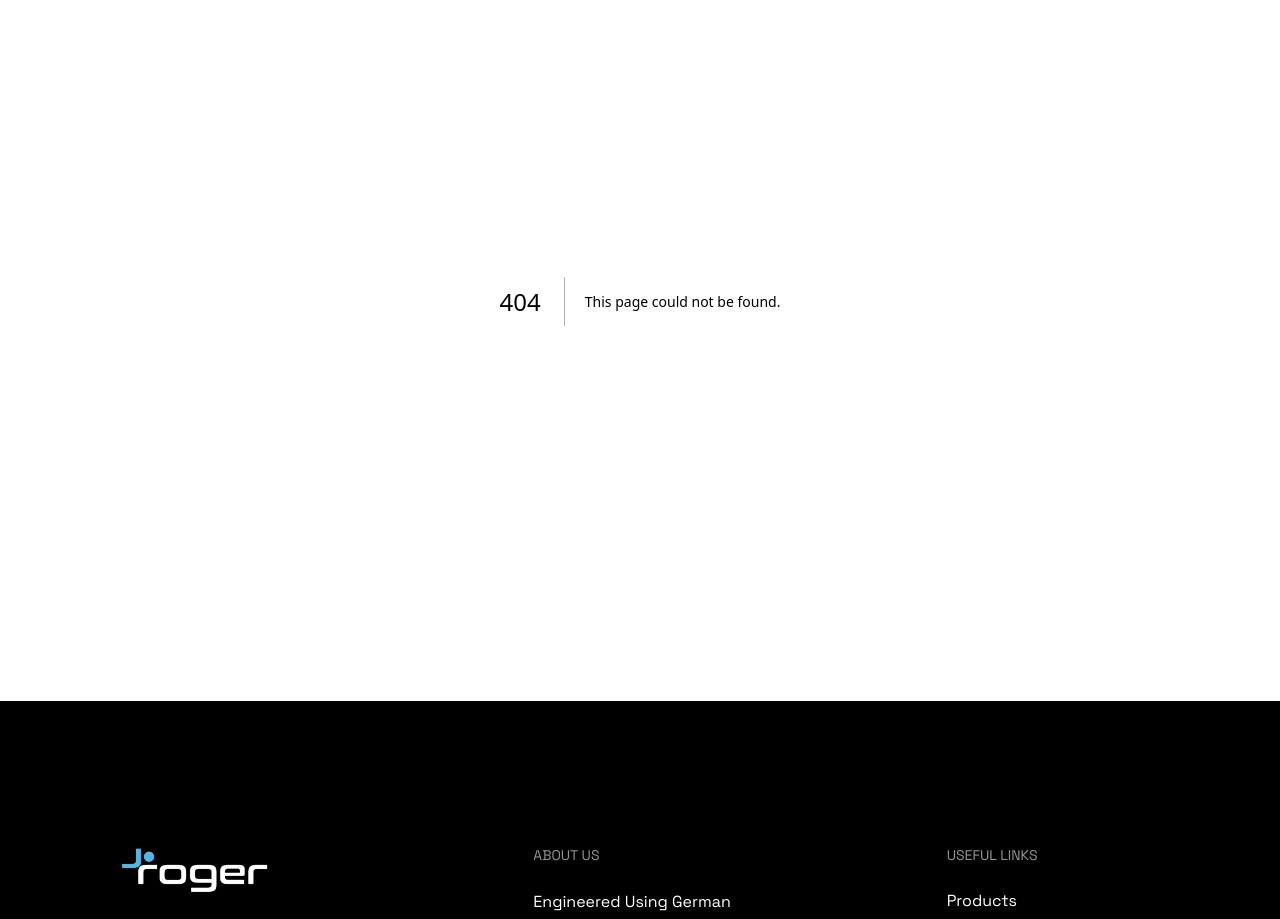
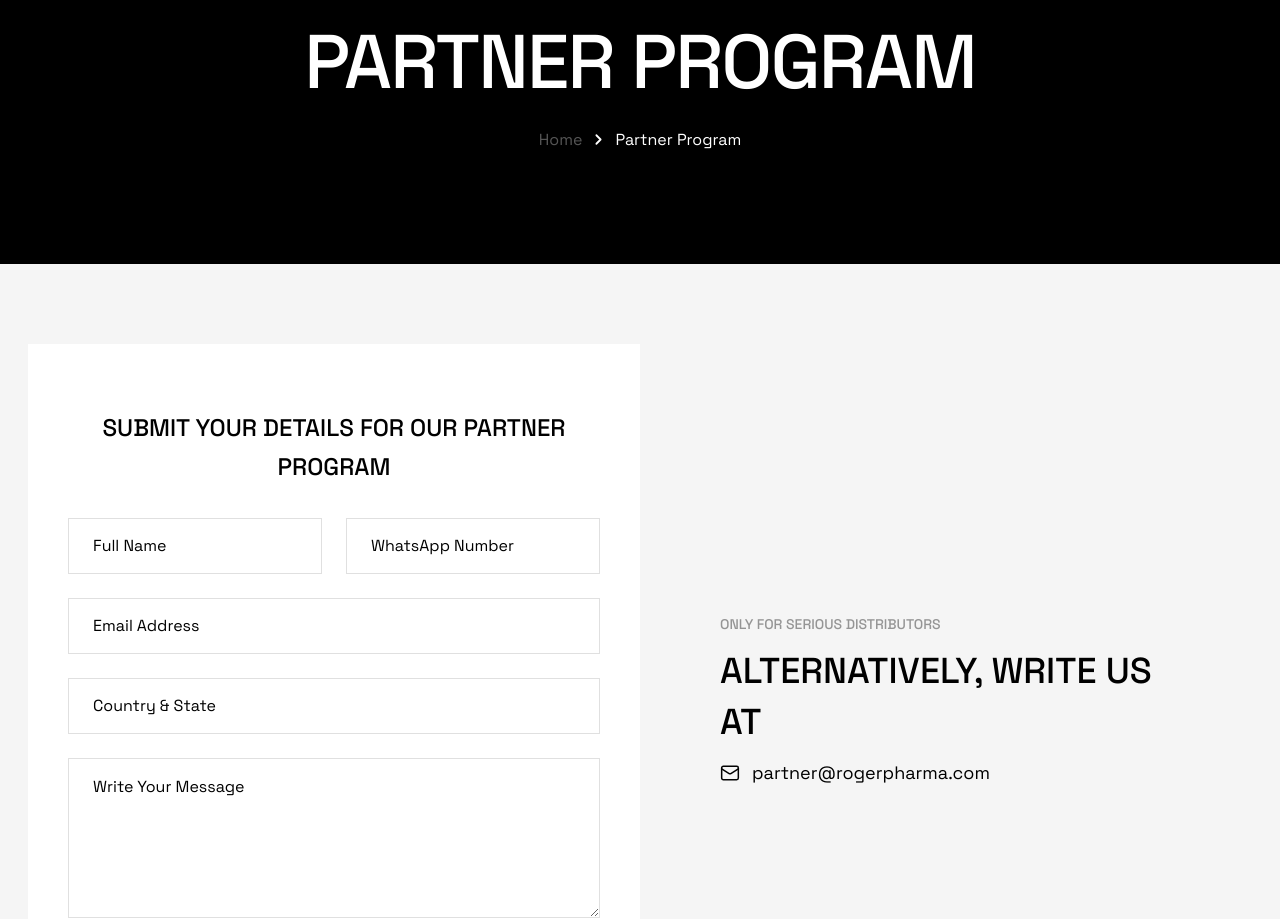
Before and after one commit to rahithere/roger-pharma, a Next.js app: page /partner-program in a window 1280 px wide. Before the commit this address had no page. Shown: the part 260-1179 px from the top of the page. Built offline with nearby package versions, Linux system fonts and the light colour scheme.

Commit message:
feat: partner-program page made

```diff
--- /dev/null
+++ b/src/app/partner-program/page.jsx
@@ -0,0 +1,169 @@
+'use client'
+
+import Link from "next/link";
+import { ChevronRight, Mail } from 'lucide-react'
+import { useState } from "react";
+import Button from "@/components/ui/button"
+const page = () => {
+
+    const [userData, setUserData] = useState({
+        fullName: "",
+        wpNumber: "",
+        countryState: "",
+        message: ""
+    })
+    const [isSubmitting, setIsSubmitting] = useState(false)
+
+    const handleFormSubmit = async (e) => {
+        e.preventDefault()
+        //todo: send data to backend
+        console.log(userData)
+        e.currentTarget.reset();
+    }
+
+    return (
+        <>
+            <section className="flex flex-col items-center justify-center bg-black px-5 py-20 text-center md:py-24 lg:py-28">
+
+                <div className="flex flex-col items-center">
+
+                    {/* HEADING */}
+                    <h1 className="font-heading text-4xl font-medium uppercase leading-[1.3] tracking-tight text-white sm:text-5xl md:text-[76px]">
+                        PARTNER PROGRAM
+                    </h1>
+
+                    {/* BREADCRUMB */}
+                    <div className="mt-4 flex items-center gap-2 font-body text-sm md:text-base">
+
+                        <Link
+                            href="/"
+                            className="text-[#555555] transition-colors duration-300 hover:text-white"
+                        >
+                            Home
+                        </Link>
+
+                        <ChevronRight
+                            size={17}
+                            strokeWidth={2.5}
+                            className="text-white"
+                        />
+
+                        <span className="text-white">
+                            Partner Program
+                        </span>
+
+                    </div>
+
+                </div>
+            </section>
+
+            {/* CONTACT SECTION  */}
+            <section className="bg-[#F5F5F5] px-5 py-16 md:px-7 md:py-20">
+
+                <div className="grid grid-cols-1 items-center gap-12 lg:grid-cols-2 lg:gap-0">
+
+                    {/* LEFT - PARTNER FORM */}
+                    <div className="bg-white px-6 py-12 md:px-10 md:py-16">
+
+                        <h2 className="mx-auto max-w-lg text-center font-heading text-xl font-medium uppercase leading-relaxed text-black md:text-2xl">
+                            Submit Your Details for Our Partner Program
+                        </h2>
+
+                        <form
+                            onSubmit={handleFormSubmit}
+                            className="mt-8 flex flex-col gap-6">
+
+                            {/* NAME AND WHATSAPP */}
+                            <div className="grid grid-cols-1 gap-6 sm:grid-cols-2">
+
+                                <input
+                                    type="text"
+                                    placeholder="Full Name"
+                                    onChange={(e) => {
+                                        setUserData((prev) => ({ ...prev, fullName: e.target.value }))
+                                    }}
+                                    aria-label="Full Name"
+                                    className="h-14 w-full border border-[#E0E0E0] bg-white px-6 font-body text-base text-black outline-none placeholder:text-black focus:border-[#54B2E5]"
+                                />
+
+                                <input
+                                    type="tel"
+                                    placeholder="WhatsApp Number"
+                                    onChange={(e) => {
+                                        setUserData((prev) => ({ ...prev, wpNumber: e.target.value }))
+                                    }}
+                                    aria-label="WhatsApp Number"
+                                    className="h-14 w-full border border-[#E0E0E0] bg-white px-6 font-body text-base text-black outline-none placeholder:text-black focus:border-[#54B2E5]"
+                                />
+
+                            </div>
+
+                            {/* EMAIL */}
+                            <input
+                                type="email"
+                                placeholder="Email Address"
+                                onChange={(e) => {
+                                    setUserData((prev) => ({ ...prev, wpNumber: e.target.value }))
+                                }}
+                                aria-label="Email Address"
+                                className="h-14 w-full border border-[#E0E0E0] bg-white px-6 font-body text-base text-black outline-none placeholder:text-black focus:border-[#54B2E5]"
+                            />
+
+                            {/* COUNTRY */}
+                            <input
+                                type="text"
+                                placeholder="Country & State"
+                                onChange={(e) => {
+                                    setUserData((prev) => ({ ...prev, countryState: e.target.value }))
+                                }}
+                                aria-label="Country and State"
+                                className="h-14 w-full border border-[#E0E0E0] bg-white px-6 font-body text-base text-black outline-none placeholder:text-black focus:border-[#54B2E5]"
+                            />
+
+                            {/* MESSAGE */}
+                            <textarea
+                                placeholder="Write Your Message"
+                                onChange={(e) => {
+                                    setUserData((prev) => ({ ...prev, message: e.target.value }))
+                                }}
+                                aria-label="Write Your Message"
+                                rows={5}
+                                className="min-h-40 w-full resize-y border border-[#E0E0E0] bg-white px-6 py-4 font-body text-base text-black outline-none placeholder:text-black focus:border-[#54B2E5]"
+                            />
+
+                            {/* SUBMIT */}
+                            <Button addArrow={false} hoverTextBlack={true} className={"w-fit px-8 py-4 text-white hover:text-white hover:bg-black"} type={"submit"}>SEND MESSAGE</Button>
+
+                        </form>
+
+                    </div>
+
+                    {/* RIGHT - ALTERNATIVE CONTACT */}
+                    <div className="flex flex-col justify-center px-5 py-8 md:px-16 lg:px-20">
+
+                        <p className="font-body text-sm font-medium uppercase text-[#959595]">
+                            Only for serious distributors
+                        </p>
+
+                        <h2 className="mt-3 max-w-lg font-heading text-3xl font-medium uppercase leading-[1.4] text-black md:text-4xl">
+                            Alternatively, Write Us At
+                        </h2>
+
+                        <a
+                            href="mailto:partner@rogerpharma.com"
+                            className="mt-3 flex items-center gap-3 font-body text-base text-black transition-colors hover:text-[#54B2E5] md:text-lg"
+                        >
+                            <Mail size={20} strokeWidth={1.8} />
+                            partner@rogerpharma.com
+                        </a>
+
+                    </div>
+
+                </div>
+
+            </section >
+        </>
+    )
+}
+
+export default page
```
